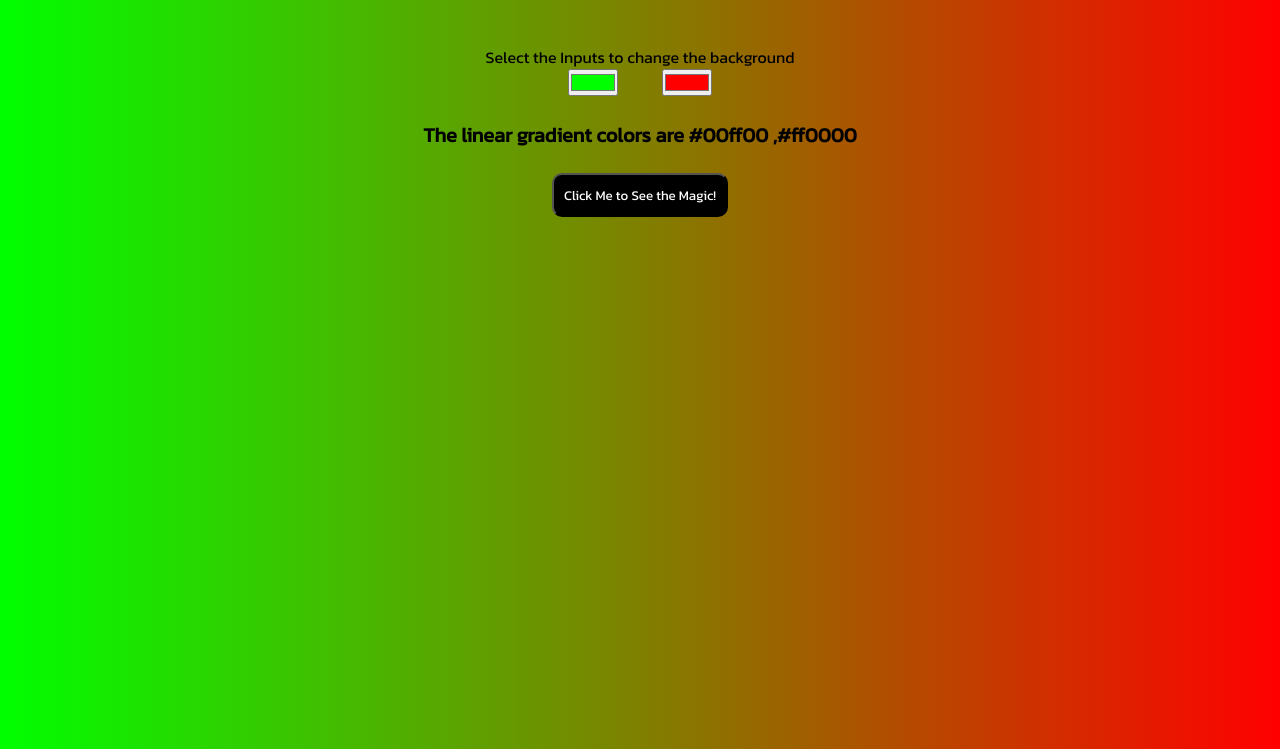
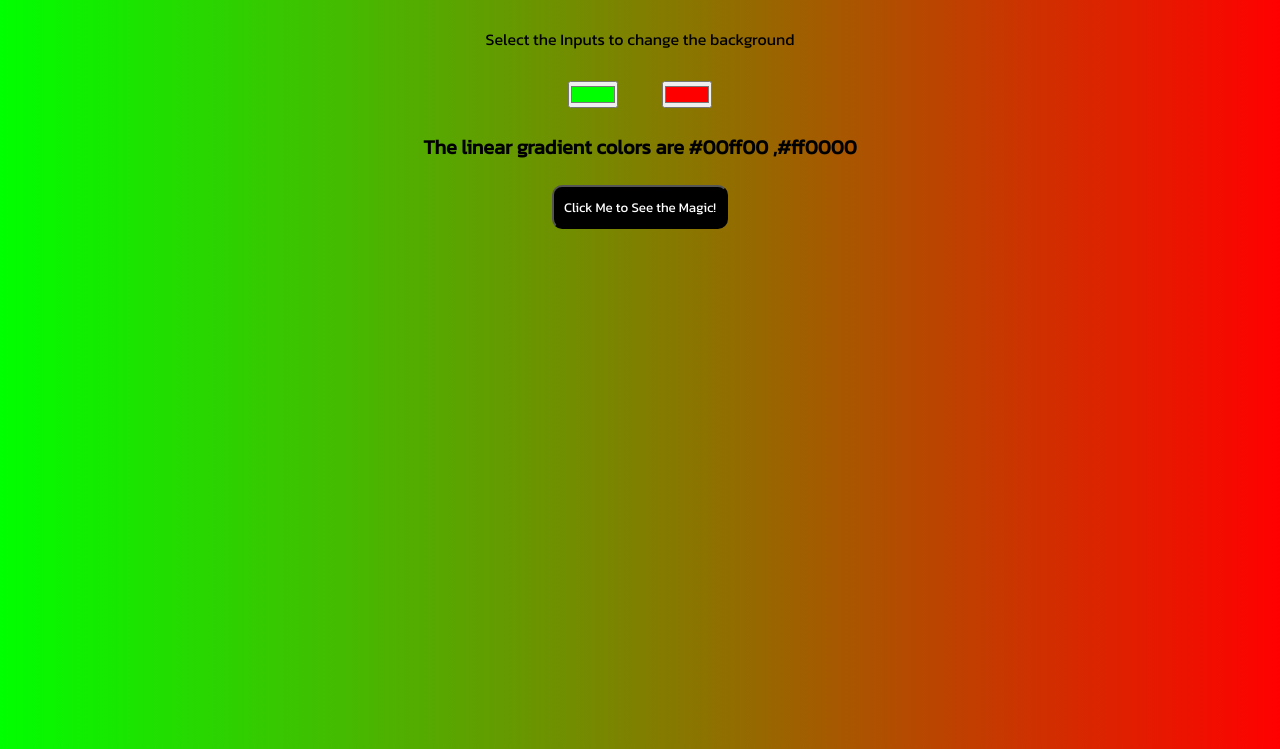
Before and after one commit to Priyanga-Developer/Background-Generator, a plain HTML site: page index.html in a window 1280 px wide. Shown: the part 101-850 px from the top of the page. Drawn offline with Linux system fonts and the light colour scheme.

Commit message:
styles updated

```diff
--- a/bg.css
+++ b/bg.css
@@ -19,8 +19,8 @@ body{
 h1{
     margin-top: 50px;
 }
-.container .sec1{
-    padding-top: 3rem;
+.container p{
+    padding: 30px;
 }
 
 .sec1 input{
@@ -28,12 +28,10 @@ h1{
 }
 
 button{
-
     background-color:black;
     border-radius: 10px;
     color: white;
     padding: 10px;
-
 }
 h4{
     padding: 23px;
```
